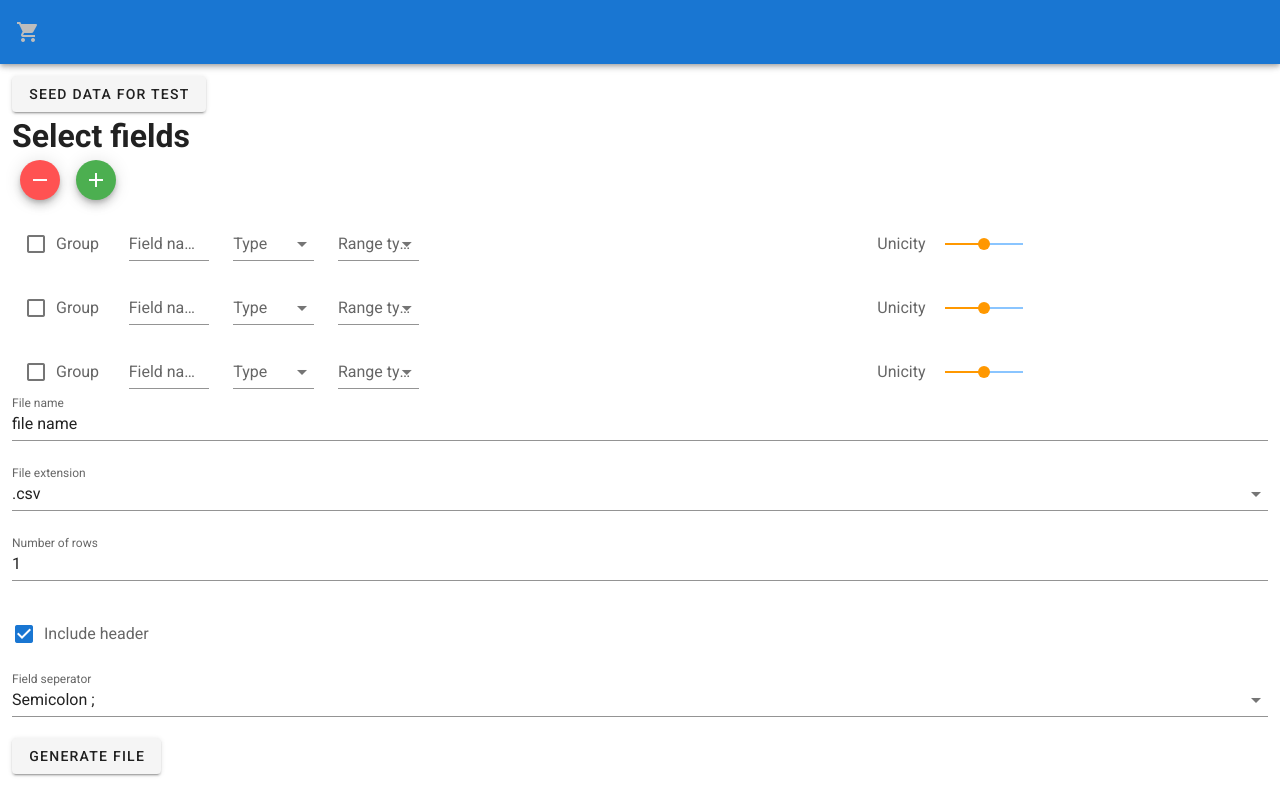
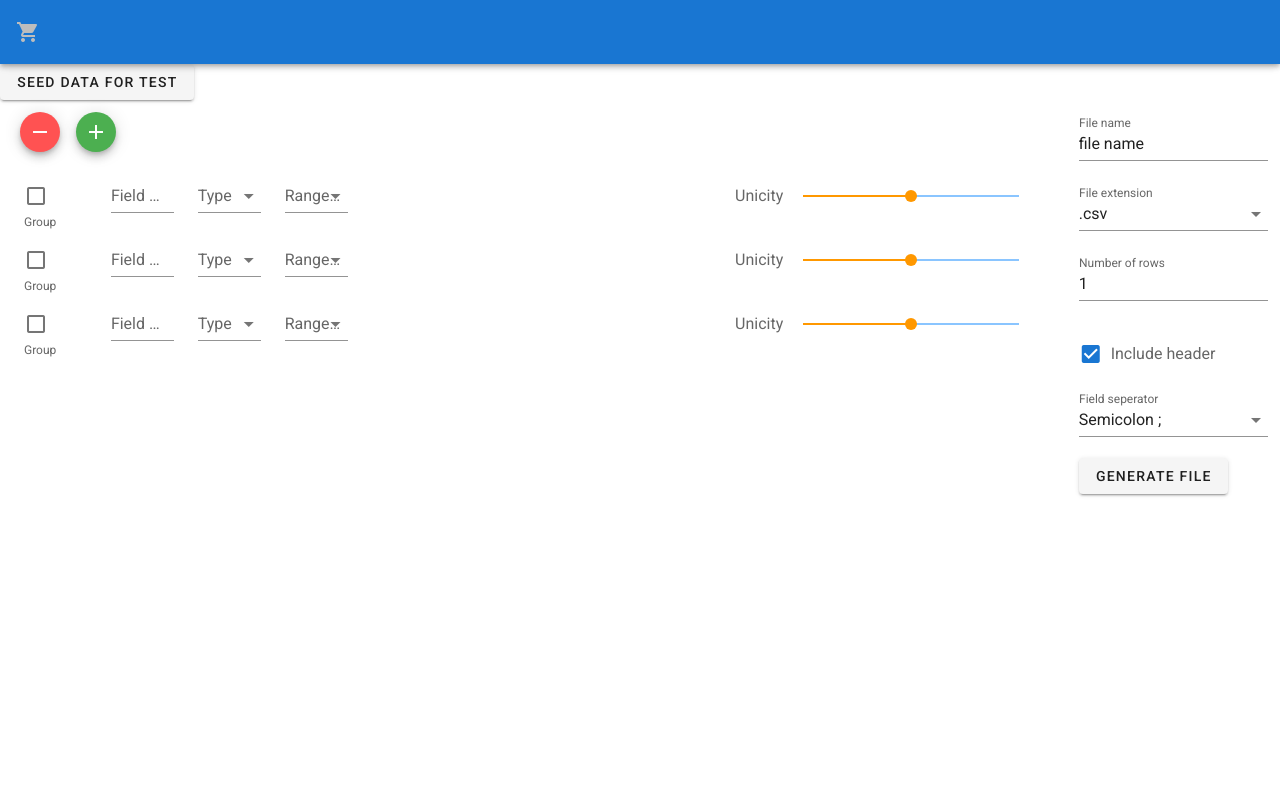
Before and after one commit to Meyerka/data-mocker, a Vue app: page / in a window 1280 px wide. Built offline with nearby package versions, Linux system fonts and the light colour scheme.

Commit message:
reorganized filesettings component

```diff
--- a/src/components/FieldRow.vue
+++ b/src/components/FieldRow.vue
@@ -1,7 +1,7 @@
 <template>
   <v-row>
     <v-col cols="1" v-for="checkbox in checkboxes" :key="checkbox">
-      <v-checkbox v-model="isGrouped" label="Group" />
+      <v-checkbox v-model="isGrouped" persistent-hint="true" hint="Group" />
     </v-col>
     <v-col cols="1">
       <v-text-field label="Field name" v-model="field.name"></v-text-field>
@@ -85,7 +85,7 @@
       ></v-select>
     </v-col>
 
-    <v-col cols="2">
+    <v-col>
       <v-card flat color="transparent">
         <v-card-text>
           <v-slider
--- a/src/components/FileCreator.vue
+++ b/src/components/FileCreator.vue
@@ -1,7 +1,10 @@
 <template>
   <div>
+    <v-row>
       <v-btn @click="seedData()" primary>Seed data for test</v-btn>
-    <h1>Select fields</h1>
+    </v-row>
+    <v-row>
+      <v-col cols="10">
         <v-btn @click="addField(-1)" class="mx-2" fab dark small color="error">
           <v-icon dark>mdi-minus</v-icon>
         </v-btn>
@@ -16,7 +19,8 @@
             ref="child"
           />
         </v-container>
-
+      </v-col>
+      <v-col cols="2">
         <div>
           <v-text-field label="File name" v-model="fileName" @keyup="validateFileName"></v-text-field>
           <v-select :items="fileExtensionSelect" v-model="fileExtension" label="File extension"></v-select>
@@ -32,6 +36,8 @@
           <v-select :items="fieldSelect" v-model="fieldSeparator" label="Field seperator"></v-select>
         </div>
         <v-btn @click="downloadCsv()" primary>Generate file</v-btn>
+      </v-col>
+    </v-row>
   </div>
 </template>
 
```
Lines whose indentation alone changed are shown as unchanged.
